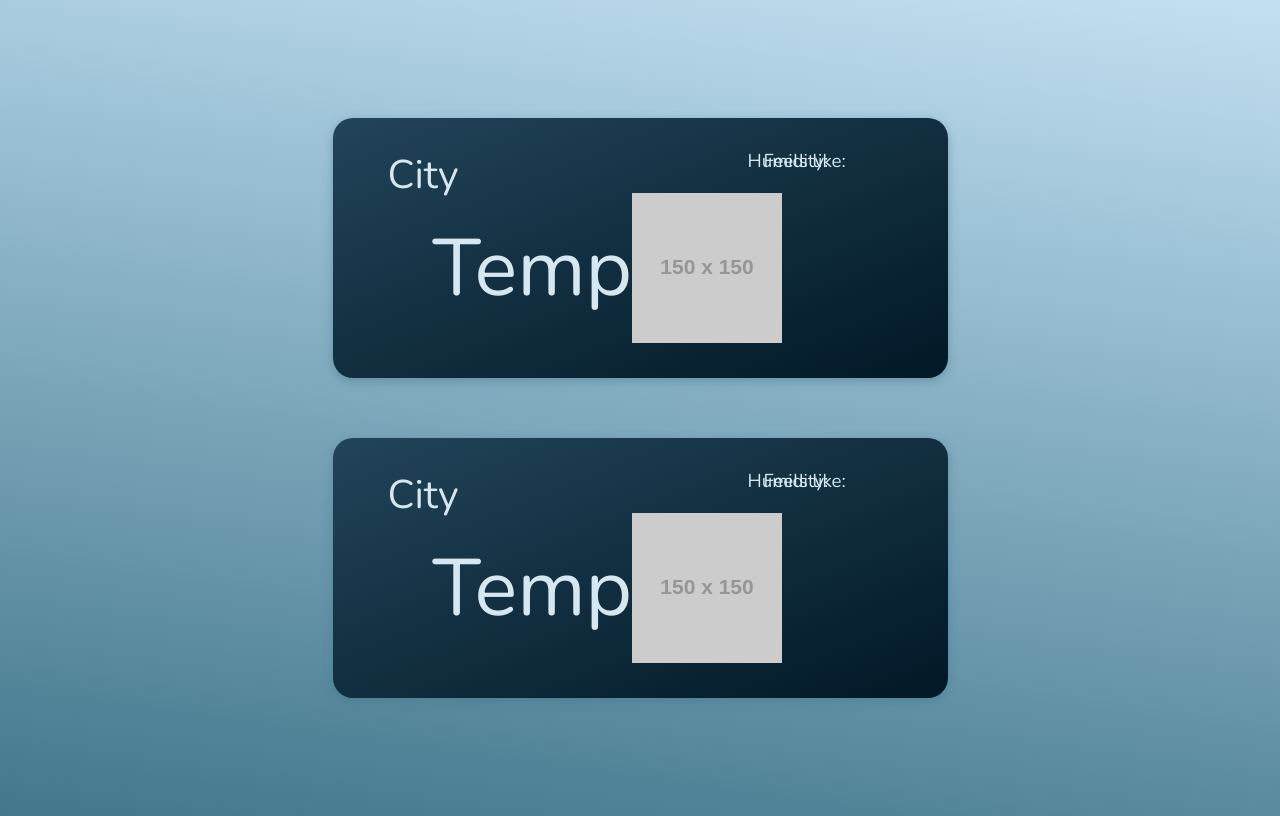
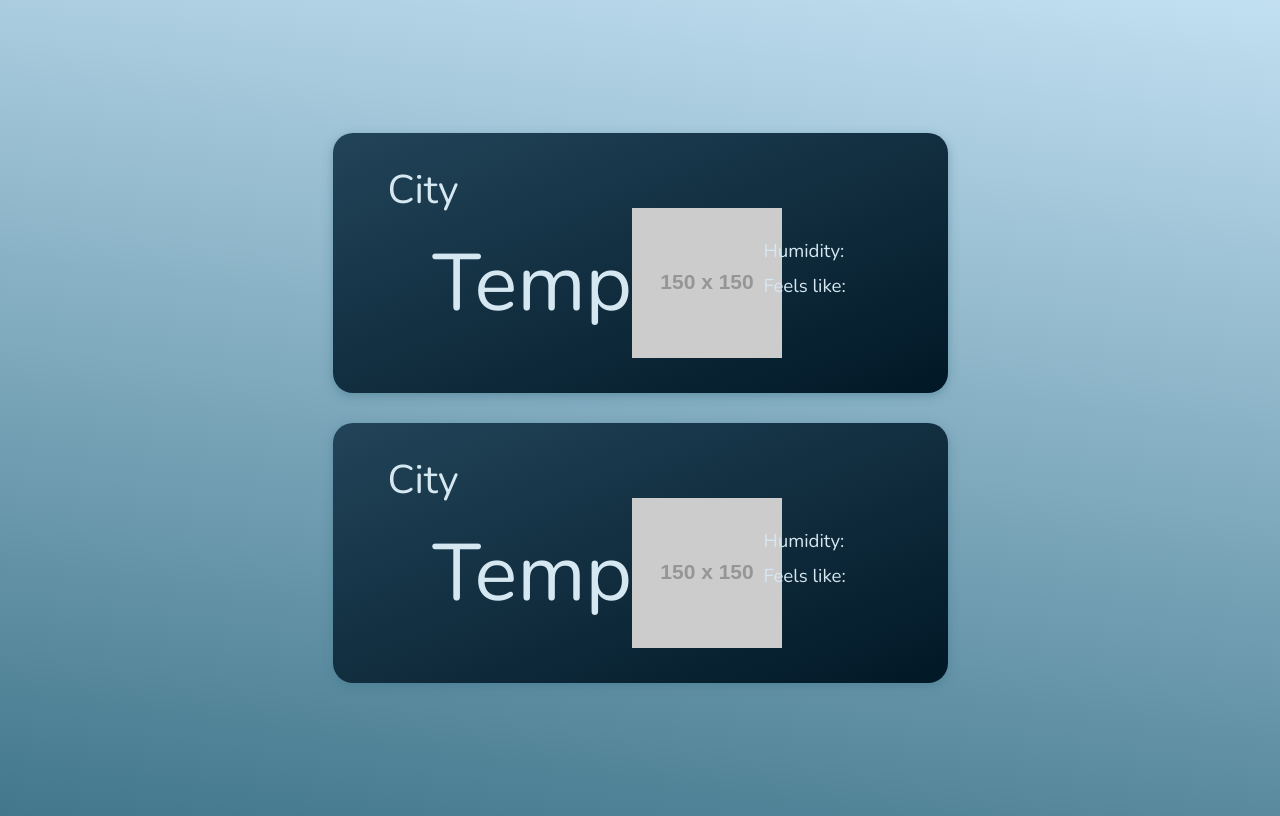
Before and after one commit to charlottekmurray/weatherwidget, a plain HTML site: page index.html in a window 1280 px wide. Drawn offline with nearby package versions, Linux system fonts and the light colour scheme; no server answers; placeholder pictures from the web are drawn by us.

Commit message:
Updated Art Direction

```diff
--- a/index.html
+++ b/index.html
@@ -22,11 +22,9 @@
     <img id="img" src="https://via.placeholder.com/150" alt="Weather Icon">
         </div>
 
-    <h3> <data value="" id="humidity">Humidity: </data></h3>
-   <h3> <data value="" id="feelsLike">Feels like: </data></h3>
+    <h3 class="humidity"> <data value="" id="humidity">Humidity: </data></h3>
+   <h3 class="feelslike"> <data value="" id="feelsLike">Feels like: </data></h3>
       </section>
-
-    <div class="vertical"></div>
 
     <section>
      <h1>    <data value="" id="city2">City</data></h1>
@@ -35,8 +33,8 @@
     <img id="img2" src="https://via.placeholder.com/150" alt="Weather Icon">
       </div>
 
-     <h3> <data value="" id="humidity2">Humidity: </data></h3>
-   <h3> <data value="" id="feelsLike2">Feels like: </data></h3>
+     <h3 class="humidity"> <data value="" id="humidity2">Humidity: </data></h3>
+   <h3 class="feelslike"> <data value="" id="feelsLike2">Feels like: </data></h3>
     </section>
   </main>
 
```
